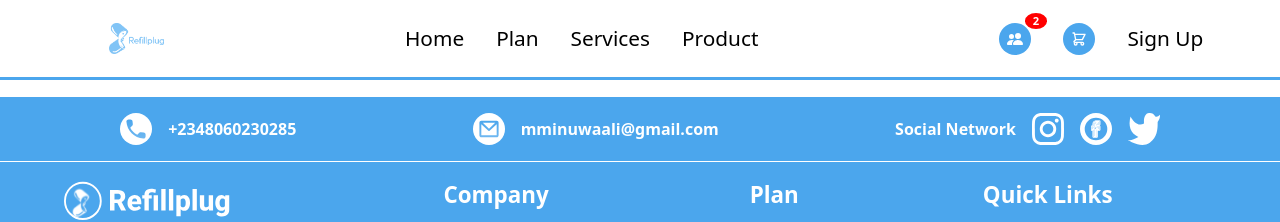
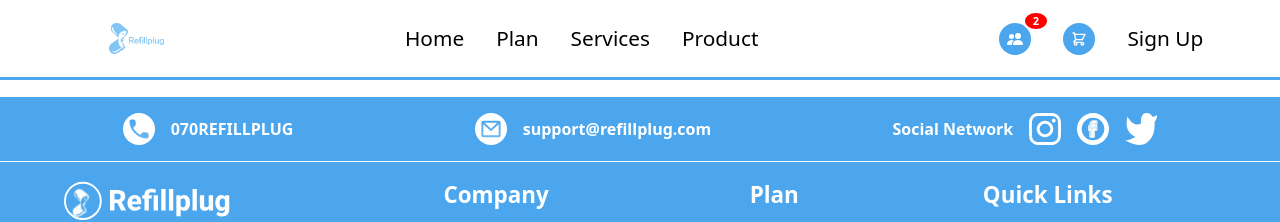
Before and after one commit to Refillplug/Refillplug-frontend, a React (Vite) app: page /plan in a window 1280 px wide. Shown: the top 222 px of the page. Built offline with nearby package versions, Linux system fonts and the light colour scheme; a web font is replaced by a local one.

Commit message:
Update index.jsx

```diff
--- a/src/components/footer/index.jsx
+++ b/src/components/footer/index.jsx
@@ -9,11 +9,11 @@ export default () => {
         <div className="top">
             <div className="flex">
                 <img src={phone} alt="" />
-                <span>+2348060230285</span>
+                <span>070REFILLPLUG</span>
             </div>
             <div className="flex">
                 <img src={mail} alt="" />
-                <span>mminuwaali@gmail.com</span>
+                <span>support@refillplug.com</span>
             </div>
             <div className="flex">
                 <span>Social Network</span>
```
